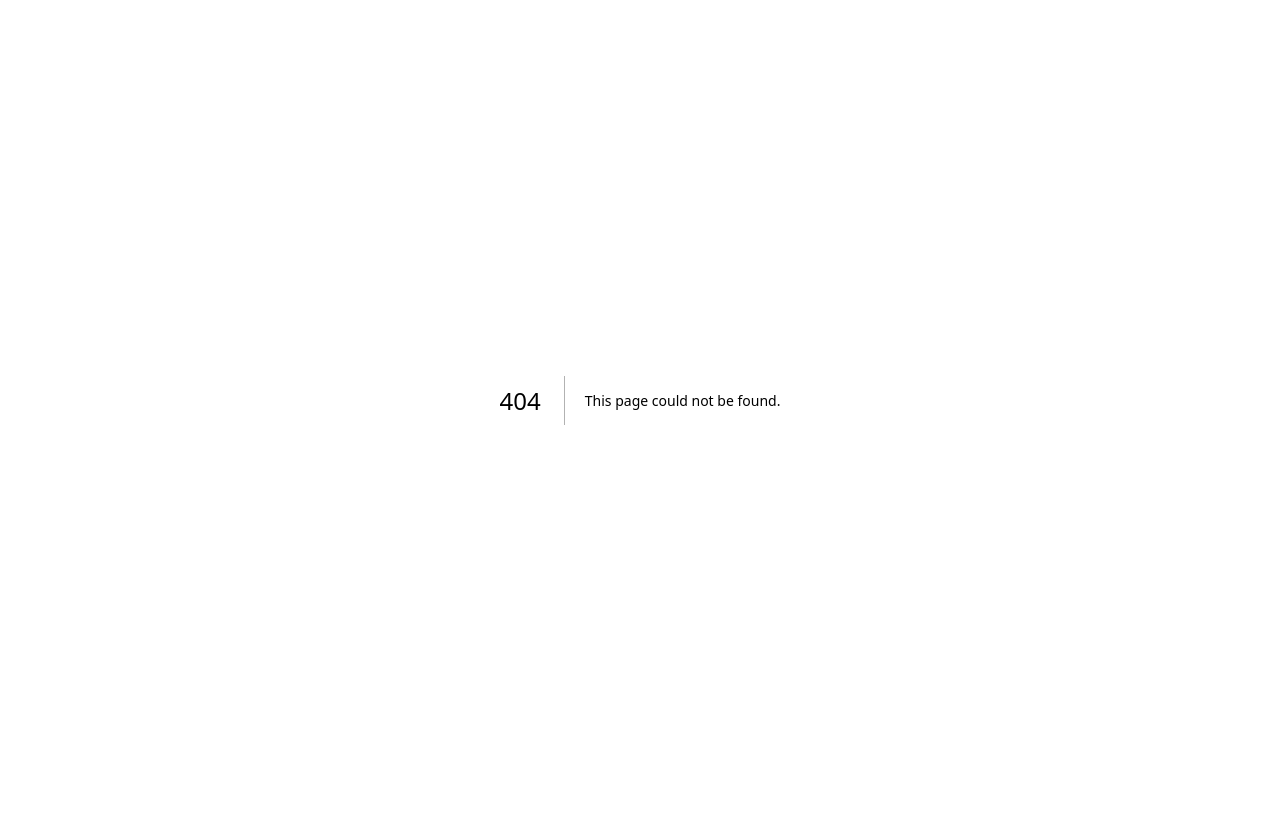
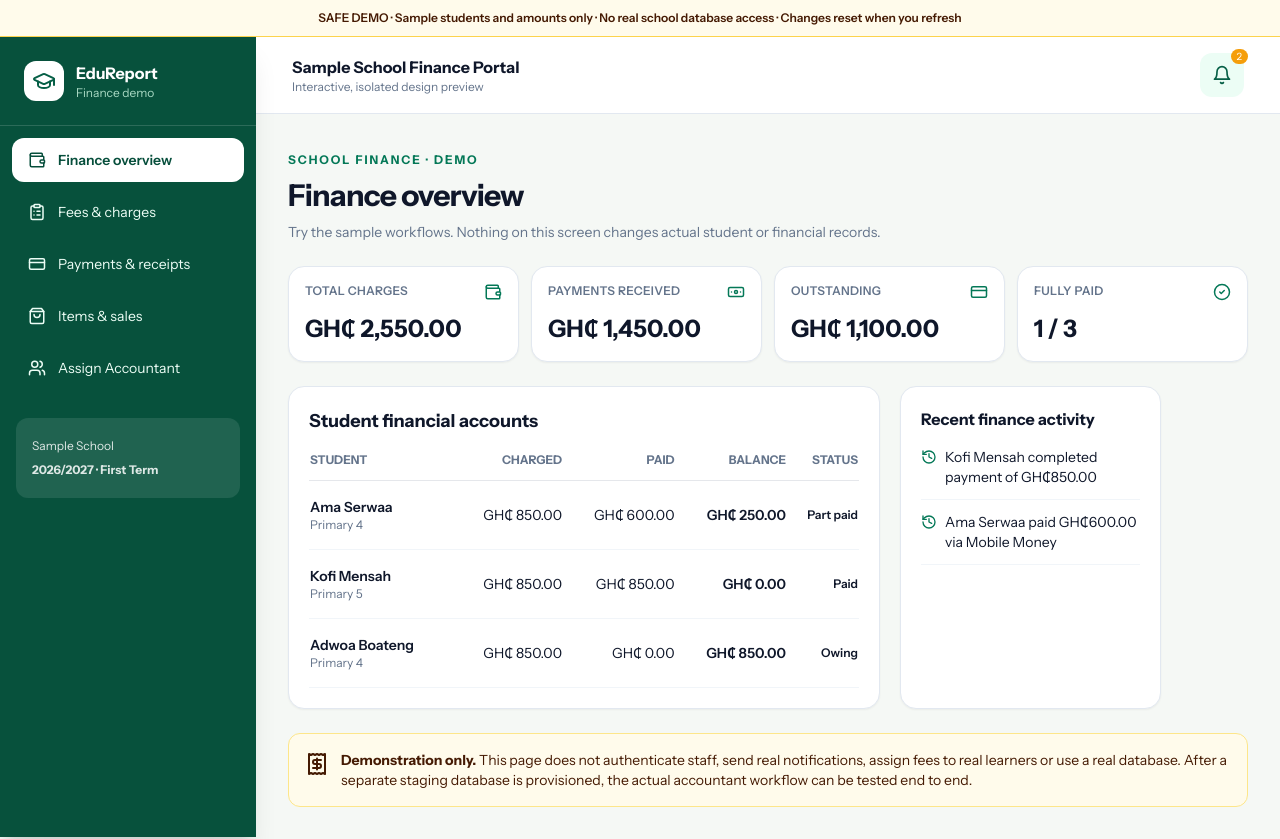
Before and after one commit to MAWUENAMM/terminal-report-system, a Next.js app: page /finance-demo in a window 1280 px wide. Before the commit this address had no page. Before the commit the page ends 800 px from the top, so only its background shows below. Built offline with nearby package versions, Linux system fonts and the light colour scheme.

Commit message:
Expose finance demo only in non-production builds

```diff
--- /dev/null
+++ b/src/app/finance-demo/page.tsx
@@ -0,0 +1,6 @@
+import {notFound} from "next/navigation";
+import FinanceDemoClient from "@/components/finance-demo";
+export default function FinanceDemoPage(){
+  if(process.env.VERCEL_ENV==="production") notFound();
+  return <FinanceDemoClient/>;
+}
```
